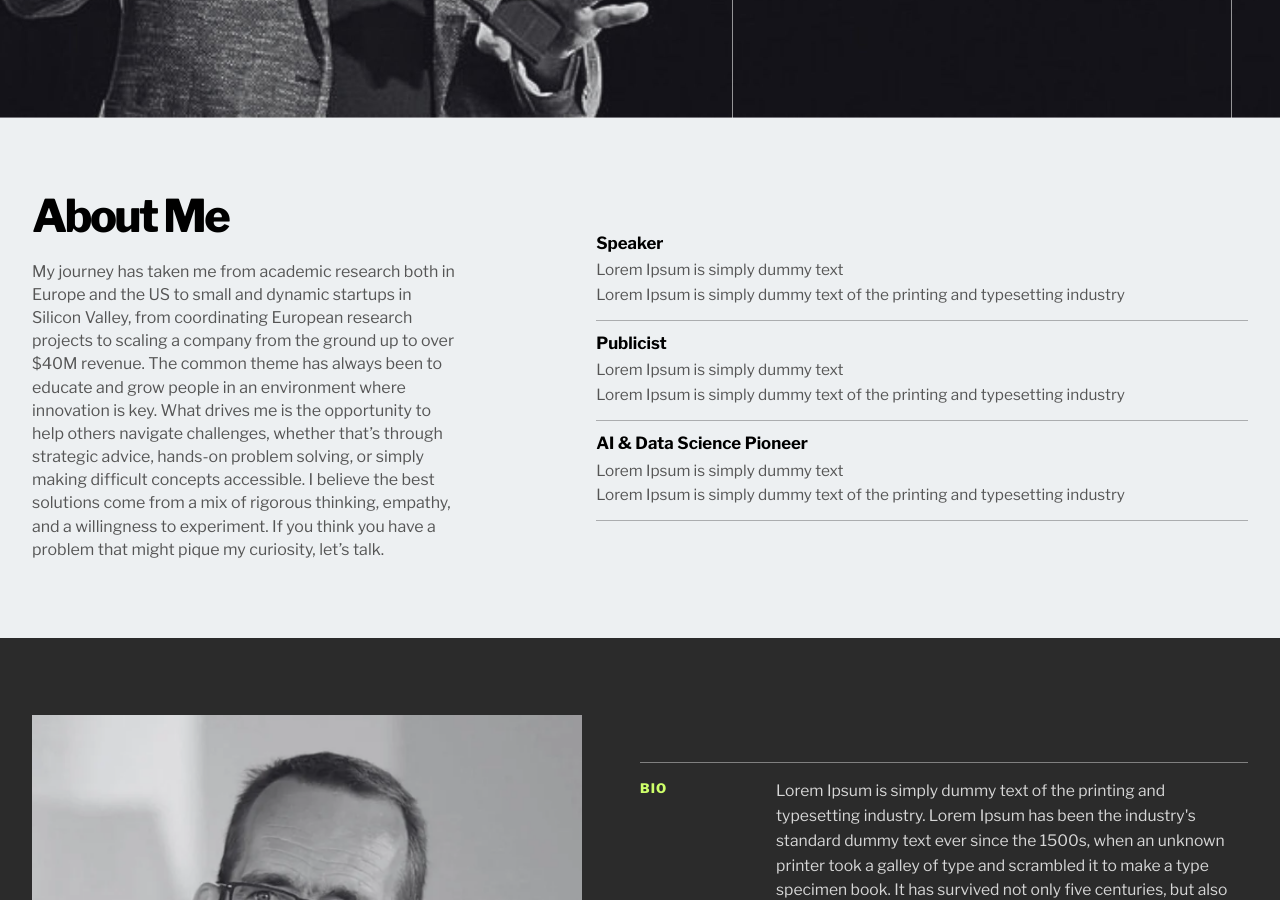
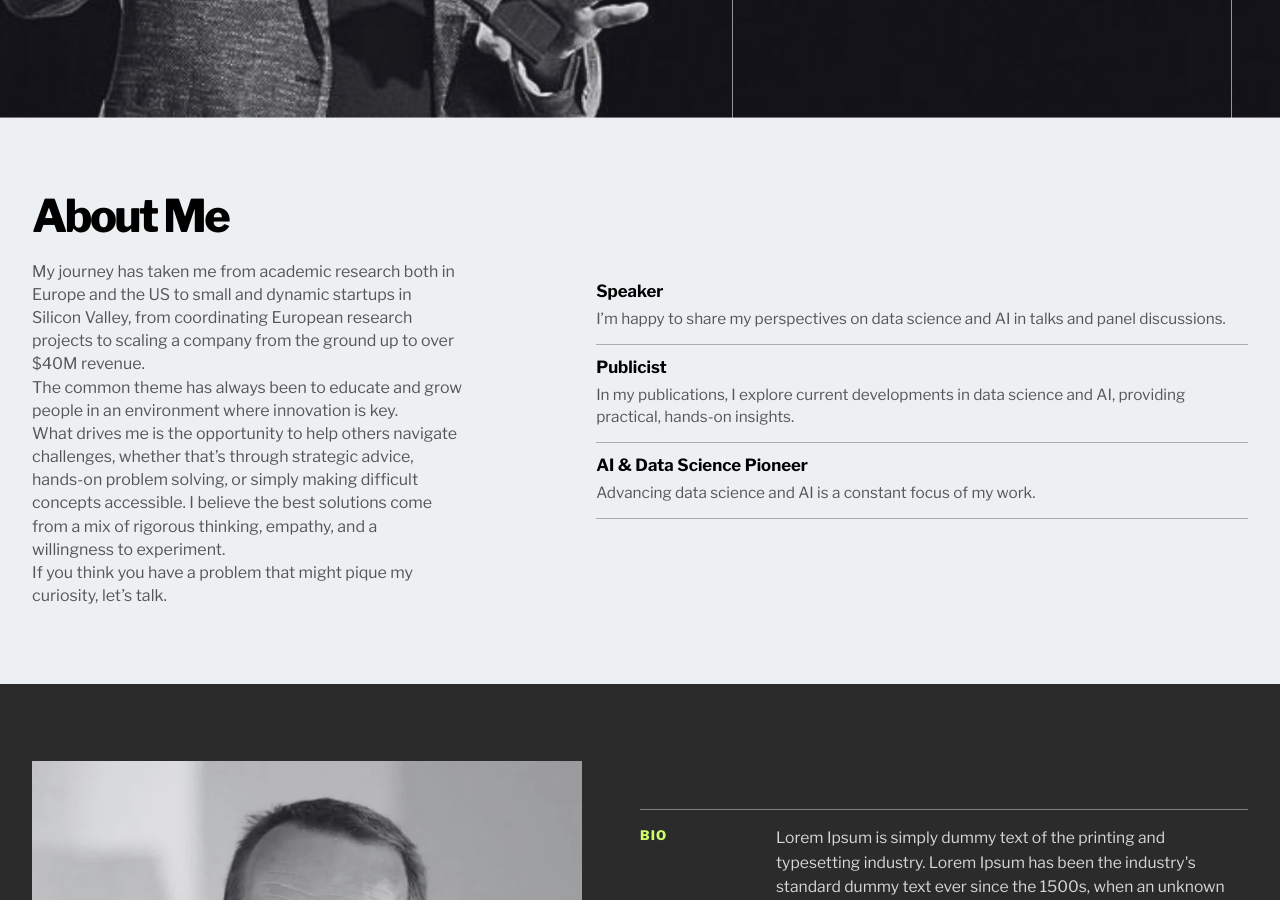
Before and after one commit to lacahelpme/mb, a Jekyll site: the page built from index.html, in a window 1280 px wide and 900 px high, scrolled down 642 px. Built offline with Jekyll 4.4.1, drawn with Linux system fonts in a browser that asks for light colours.

Commit message:
Update index.html

```diff
--- a/index.html
+++ b/index.html
@@ -32,48 +32,28 @@ permalink: /
   <div class="container about-light-grid">
     <div class="about-main">
       <h2 class="section-title">About Me</h2>
-      <p>
-        My journey has taken me from academic
-research both in Europe and the US to small and
-dynamic startups in Silicon Valley, from
-coordinating European research projects to
-scaling a company from the ground up to over
-$40M revenue.
+      <p>My journey has taken me from academic research both in Europe and the US to small and dynamic startups in Silicon Valley, from coordinating European research projects to scaling a company from the ground up to over $40M revenue.<br>
 
-The common theme has always been to educate
-and grow people in an environment where
-innovation is key.
+The common theme has always been to educate and grow people in an environment where innovation is key.<br>
 
-What drives me is the opportunity to help others
-navigate challenges, whether that’s through
-strategic advice, hands-on problem solving, or
-simply making difficult concepts accessible. I
-believe the best solutions come from a mix of
-rigorous thinking, empathy, and a willingness to
-experiment.
-
-If you think you have a problem that might pique
-my curiosity, let’s talk.
-      </p>
+What drives me is the opportunity to help others navigate challenges, whether that’s through strategic advice, hands-on problem solving, or simply making difficult concepts accessible. I believe the best solutions come from a mix of rigorous thinking, empathy, and a willingness to experiment.
+<br>If you think you have a problem that might pique my curiosity, let’s talk.</p>
     </div>
 
     <div class="about-side">
       <div class="about-side-item">
         <h3>Speaker</h3>
-        <p>Lorem Ipsum is simply dummy text</p>
-        <p>Lorem Ipsum is simply dummy text of the printing and typesetting industry</p>
+        <p>I’m happy to share my perspectives on data science and AI in talks and panel discussions.</p>
       </div>
 
       <div class="about-side-item">
         <h3>Publicist</h3>
-        <p>Lorem Ipsum is simply dummy text</p>
-        <p>Lorem Ipsum is simply dummy text of the printing and typesetting industry</p>
+        <p>In my publications, I explore current developments in data science and AI, providing practical, hands-on insights. </p>
       </div>
 
       <div class="about-side-item">
         <h3>AI &amp; Data Science Pioneer</h3>
-        <p>Lorem Ipsum is simply dummy text</p>
-        <p>Lorem Ipsum is simply dummy text of the printing and typesetting industry</p>
+        <p>Advancing data science and AI is a constant focus of my work. </p>
       </div>
     </div>
   </div>
```
